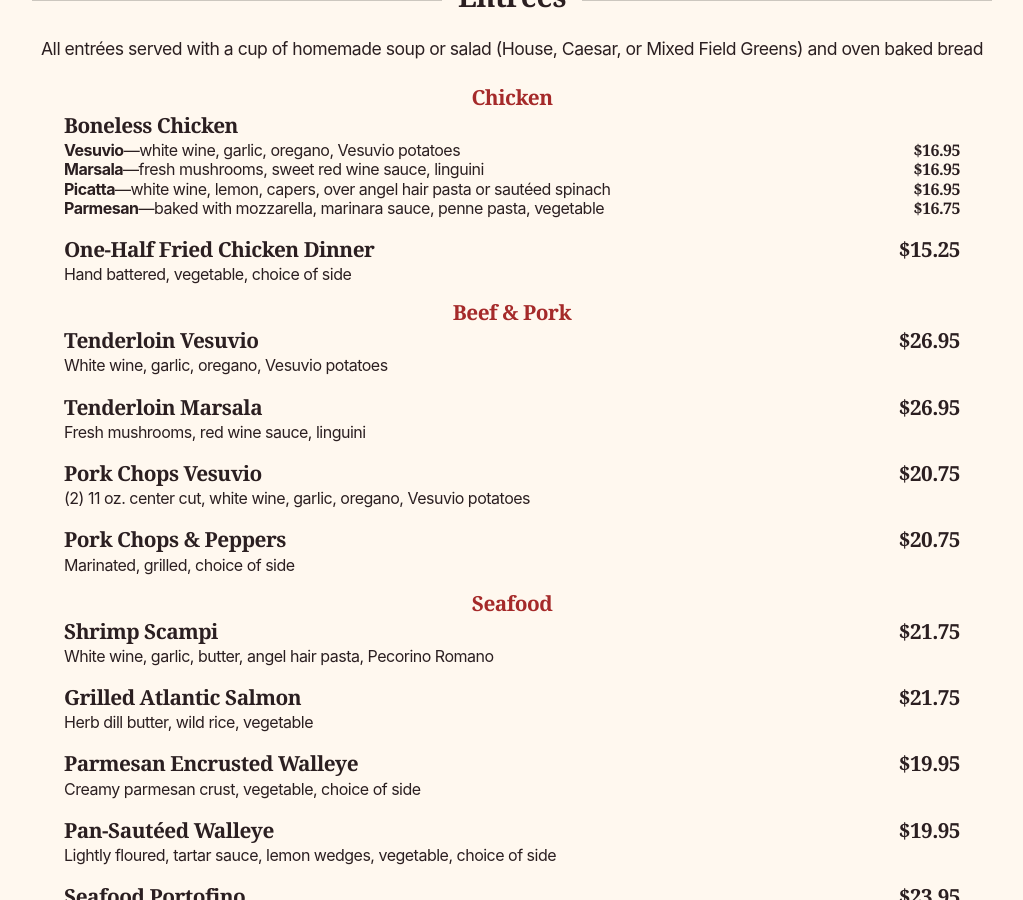
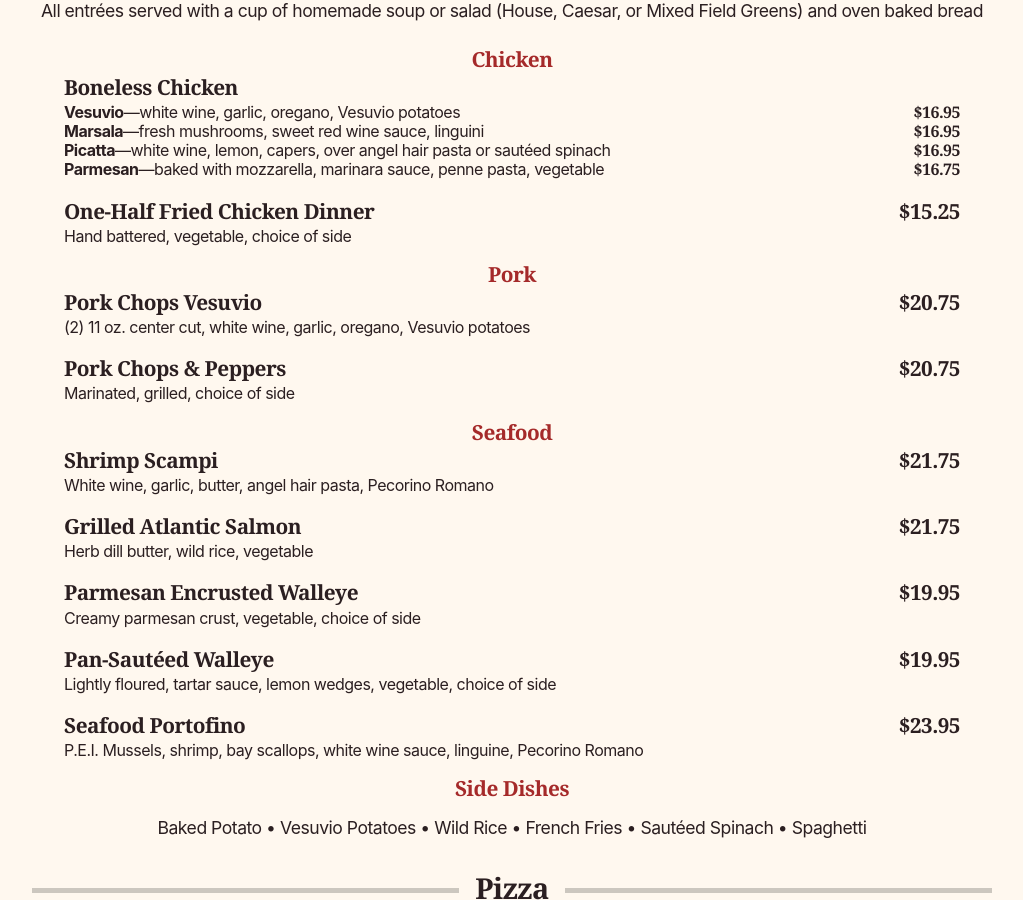
Before and after one commit to traversos/traversos.github.io, a Jekyll site: the page built from menu/index.html, in a window 1280 px wide and 900 px high, scrolled down 3411 px. Shown: the whole window, without its empty margins (128-1151 px from the left). Built offline with Jekyll 4.4.1, drawn with Linux system fonts in a browser that asks for light colours; nearby versions of some CDN libraries; some of the changed text lies outside the part shown.

Commit message:
Ixnay enderliontay

```diff
--- a/index.html
+++ b/index.html
@@ -7,9 +7,7 @@ layout: home
     <div class="notice">
       <p class="flush--bottom">
         <strong>Restaurant hours update:</strong>
-        Due to severe staff shortages in the restaurant industry, we will be temporarily closing on Mondays, starting on June 7, to ensure the high quality standards of our food and service. Thank you for your understanding.
-        <br><br>
-        <strong>Menu update:</strong> We’re no longer offering tenderloin sliders or any tenderloin entrees until further notice.
+        Due to severe staff shortages in the restaurant industry, we will be temporarily closing on Mondays, to ensure the high quality standards of our food and service. Thank you for your understanding.
       </p>
     </div>
 
--- a/menu/index.html
+++ b/menu/index.html
@@ -17,10 +17,6 @@ layout: home
 
       <div class="menu__2up">
         <div class="menu-column menu-column--left">
-          <div class="menu__item">
-            <h4 class="menu__item-title">Tenderloin Sliders (3) <span class="menu__item-price">$16.95<span></h4>
-            <p>Gorgonzola cream sauce, caramelized onions, field greens</p>
-          </div>
           <div class="menu__item">
             <h4 class="menu__item-title">Sausage &amp; Peppers <span class="menu__item-price">$10.75<span></h4>
             <p>Marinara sauce</p>
@@ -300,15 +296,7 @@ layout: home
           <p>Hand battered, vegetable, choice of side</p>
         </div>
 
-        <h3 class="centered flush--bottom">Beef &amp; Pork</h3>
-        <div class="menu__item">
-          <h4 class="menu__item-title">Tenderloin Vesuvio <span class="menu__item-price">$26.95</span></h4>
-          <p>White wine, garlic, oregano, Vesuvio potatoes</p>
-        </div>
-        <div class="menu__item">
-          <h4 class="menu__item-title">Tenderloin Marsala <span class="menu__item-price">$26.95</span></h4>
-          <p>Fresh mushrooms, red wine sauce, linguini</p>
-        </div>
+        <h3 class="centered flush--bottom">Pork</h3>
         <div class="menu__item">
           <h4 class="menu__item-title">Pork Chops Vesuvio <span class="menu__item-price">$20.75</span></h4>
           <p>(2) 11 oz. center cut, white wine, garlic, oregano, Vesuvio potatoes</p>
@@ -632,15 +620,7 @@ diced tomatoes, mayonnaise, & House Italian dressing</p>
           <p>Hand battered, vegetable, choice of side</p>
         </div>
 
-        <h3 class="centered flush--bottom">Beef &amp; Pork</h3>
-        <div class="menu__item">
-          <h4 class="menu__item-title">Tenderloin Vesuvio <span class="menu__item-price">$28.95</span></h4>
-          <p>White wine, garlic, oregano, Vesuvio potatoes</p>
-        </div>
-        <div class="menu__item">
-          <h4 class="menu__item-title">Tenderloin Marsala <span class="menu__item-price">$28.95</span></h4>
-          <p>Fresh mushrooms, red wine sauce, linguini</p>
-        </div>
+        <h3 class="centered flush--bottom">Pork</h3>
         <div class="menu__item">
           <h4 class="menu__item-title">Pork Chops Vesuvio <span class="menu__item-price">$21.95</span></h4>
           <p>(2) 11 oz. center cut, white wine, garlic, oregano, Vesuvio potatoes</p>
```
